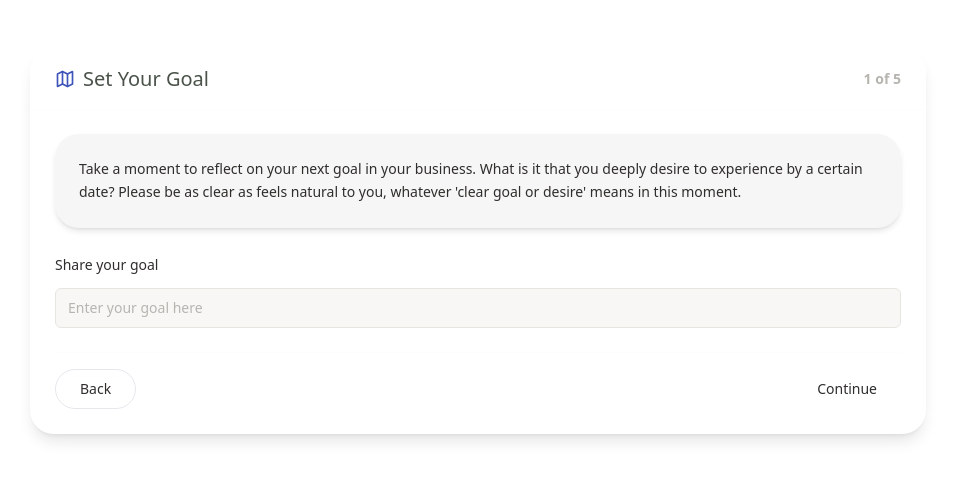
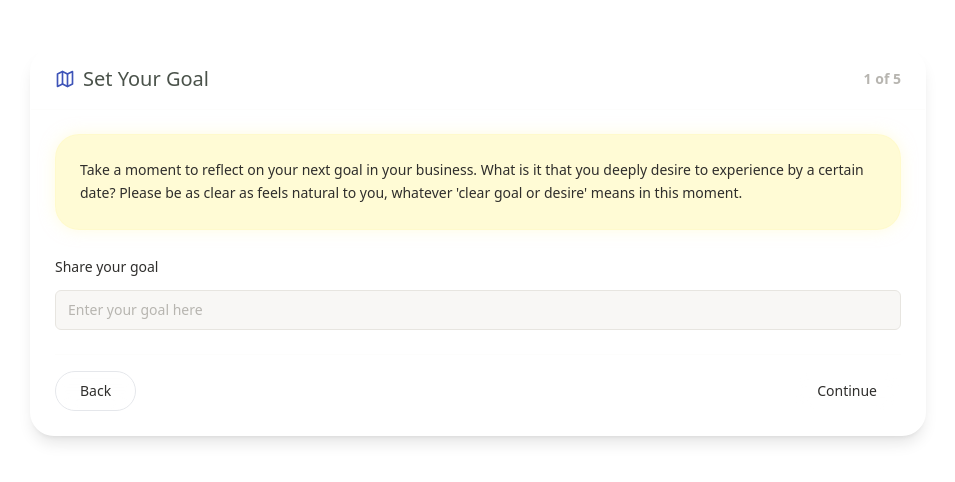
Before and after one commit to peatf/gps-live, a Next.js app: page / in a window 1280 px wide. Shown: the top 482 px of the page, without its empty margins (162-1117 px from the left). Built offline with nearby package versions, Linux system fonts and the light colour scheme.

Commit message:
Update globals.css

```diff
--- a/src/styles/globals.css
+++ b/src/styles/globals.css
@@ -142,3 +142,27 @@ body {
   backdrop-filter: blur(10px);
   -webkit-backdrop-filter: blur(10px);
 }
+:root {
+  --pale-yellow: rgba(255, 249, 196, 0.7); /* Soft yellow background */
+  --pale-yellow-glow: rgba(255, 249, 196, 0.5); /* Glow effect color */
+}
+
+/* Glowing pale yellow effect */
+.glowing-screen {
+  background: var(--pale-yellow);
+  backdrop-filter: blur(8px);
+  -webkit-backdrop-filter: blur(8px);
+  border: 1px solid var(--pale-yellow-glow);
+  box-shadow: 0 0 15px var(--pale-yellow-glow), 0 0 30px var(--pale-yellow-glow);
+  animation: pulse 3s infinite alternate; /* Pulsing animation */
+}
+
+/* Keyframes for the pulsing glow */
+@keyframes pulse {
+  0% {
+    box-shadow: 0 0 10px var(--pale-yellow-glow);
+  }
+  100% {
+    box-shadow: 0 0 30px var(--pale-yellow-glow);
+  }
+}
```
